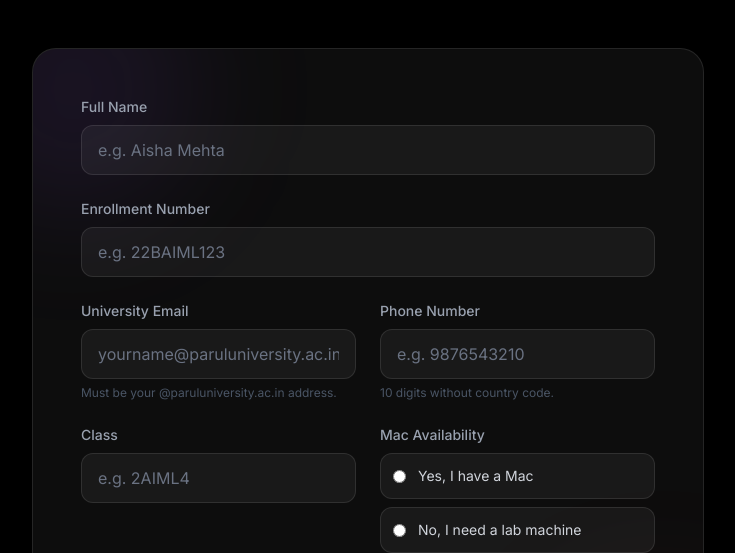
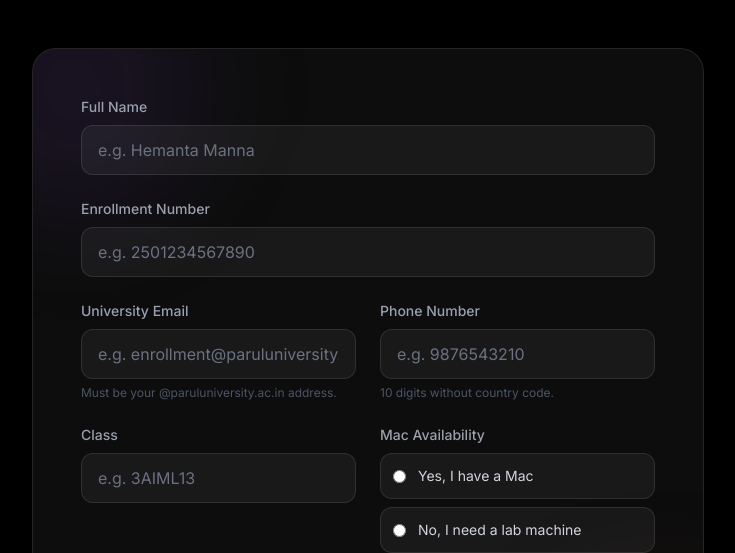
Before and after one commit to hemantooo/nodedge, a Next.js app: page / in a window 1280 px wide. Shown: the part 1800-2353 px from the top of the page, without its empty margins (272-1007 px from the left). Built offline with nearby package versions, Linux system fonts and the light colour scheme.

Commit message:
style: update form placeholder examples

```diff
--- a/src/components/RegistrationForm.tsx
+++ b/src/components/RegistrationForm.tsx
@@ -130,7 +130,7 @@ export default function RegistrationForm() {
               <input
                 id="full_name"
                 type="text"
-                placeholder="e.g. Aisha Mehta"
+                placeholder="e.g. Hemanta Manna"
                 value={form.full_name}
                 onChange={(e) => setForm({ ...form, full_name: e.target.value })}
                 className={inputClass}
@@ -143,7 +143,7 @@ export default function RegistrationForm() {
               <input
                 id="enrollment_no"
                 type="text"
-                placeholder="e.g. 22BAIML123"
+                placeholder="e.g. 2501234567890"
                 value={form.enrollment_no}
                 onChange={(e) => setForm({ ...form, enrollment_no: e.target.value })}
                 className={inputClass}
@@ -157,7 +157,7 @@ export default function RegistrationForm() {
                 <input
                   id="email"
                   type="email"
-                  placeholder="yourname@paruluniversity.ac.in"
+                  placeholder="e.g. enrollment@paruluniversity.ac.in"
                   value={form.email}
                   onChange={(e) => setForm({ ...form, email: e.target.value })}
                   className={inputClass}
@@ -187,7 +187,7 @@ export default function RegistrationForm() {
                 <input
                   id="class_name"
                   type="text"
-                  placeholder="e.g. 2AIML4"
+                  placeholder="e.g. 3AIML13"
                   value={form.class_name}
                   onChange={(e) => setForm({ ...form, class_name: e.target.value })}
                   className={inputClass}
```
